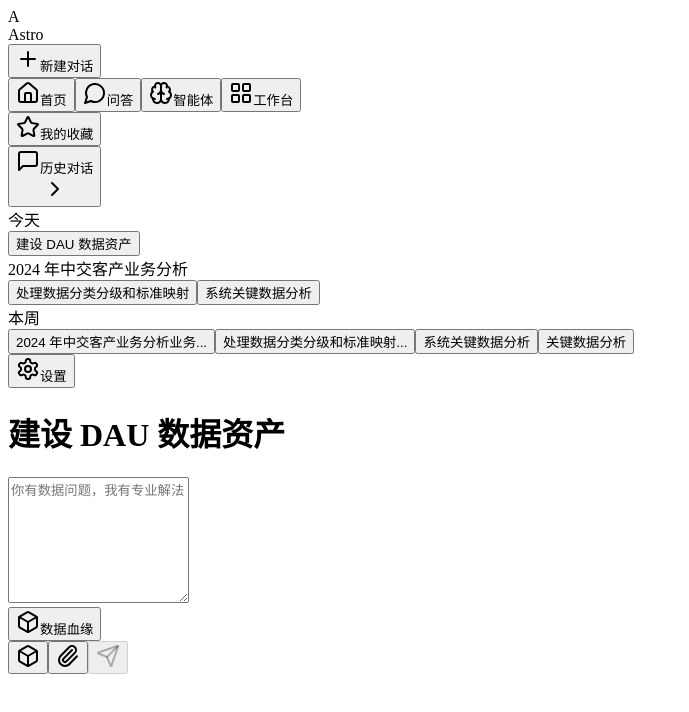
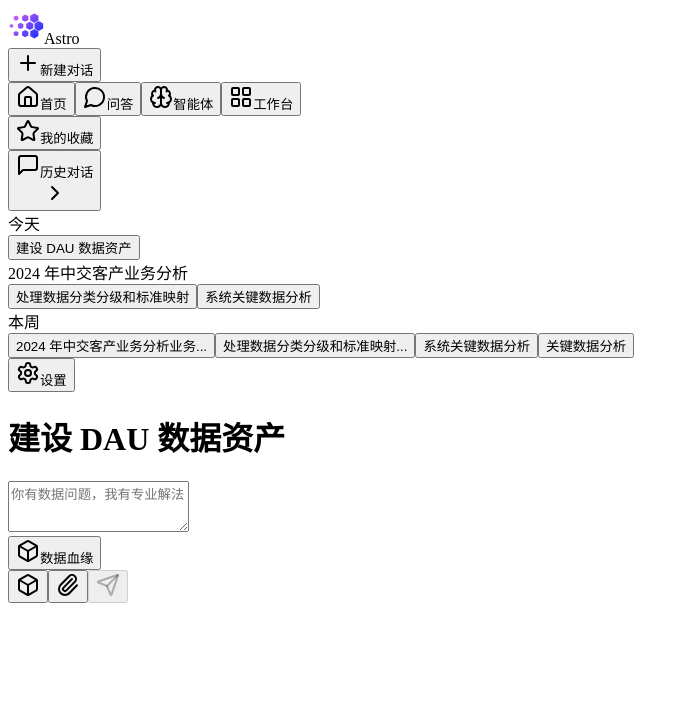
Before and after one commit to leiniaozl229/astro-demo, a React (Vite) app: page / in a window 1280 px wide. Shown: the top 712 px of the page, without its empty margins (0-689 px from the left). Built offline with nearby package versions, Linux system fonts and the light colour scheme; the HTML template or start-up script is replaced by a standard one.

Commit message:
Add astro logo asset and use in sidebar and chat
- Created src/assets directory and moved astro-logo.svg
- Updated Sidebar to use astro logo image instead of gradient icon
- Updated ChatMessage to use astro logo for assistant avatar
- Removed Cpu icon import from ChatMessage

```diff
--- a/src/components/chat/ChatInput.tsx
+++ b/src/components/chat/ChatInput.tsx
@@ -34,12 +34,12 @@ export function ChatInput({ disabled = false, onSend }: ChatInputProps) {
             placeholder="你有数据问题，我有专业解法"
             disabled={disabled}
             rows={3}
-            className="w-full bg-transparent border-none outline-none resize-none text-sm text-gray-700 placeholder-gray-400"
-            style={{ minHeight: '120px' }}
+            className="w-full h-12 bg-transparent border-none outline-none resize-none text-sm text-gray-700 placeholder-gray-400"
+            // style={{ minHeight: '120px' }}
           />
 
           {/* 底部工具栏 */}
-          <div className="flex items-center justify-between mt-3 pt-3 border-t border-gray-50">
+          <div className="flex items-center justify-between border-t border-gray-50">
             {/* 左侧标签按钮 */}
             <div className="flex items-center gap-2">
               <button className="flex items-center gap-1.5 px-3 py-1.5 bg-blue-50 hover:bg-blue-100 text-blue-600 rounded-full text-xs font-medium transition-colors">
--- a/src/components/chat/ChatMessage.tsx
+++ b/src/components/chat/ChatMessage.tsx
@@ -1,7 +1,8 @@
 import { Message } from '../types/chat';
-import { Cpu, User, ThumbsUp, ThumbsDown, RotateCcw, Copy } from 'lucide-react';
+import { User, ThumbsUp, ThumbsDown, RotateCcw, Copy } from 'lucide-react';
 import { MessageRenderer } from './MessageRenderer';
 import { cn } from '../../utils/cn';
+import astroLogo from '../../assets/astro-logo.svg';
 
 interface ChatMessageProps {
   message: Message;
@@ -18,14 +19,14 @@ export function ChatMessage({ message, index, onMessageComplete, onConfirm }: Ch
       {/* 头像 */}
       <div
         className={cn(
-          'flex-shrink-0 w-8 h-8 rounded-full flex items-center justify-center',
-          isUser ? 'bg-gradient-to-br from-blue-500 to-blue-600' : 'bg-gradient-to-br from-purple-500 to-blue-500'
+          'flex-shrink-0 w-8 h-8 rounded-full flex items-center justify-center overflow-hidden',
+          isUser ? 'bg-gradient-to-br from-blue-500 to-blue-600' : 'bg-white'
         )}
       >
         {isUser ? (
           <User className="w-4 h-4 text-white" />
         ) : (
-          <Cpu className="w-4 h-4 text-white" />
+          <img src={astroLogo} alt="Astro" className="w-full h-full" />
         )}
       </div>
 
--- a/src/components/layout/Sidebar.tsx
+++ b/src/components/layout/Sidebar.tsx
@@ -1,5 +1,6 @@
 import { MessageSquare, Plus, Home, MessageCircle, Brain, LayoutGrid, Star, ChevronRight, Settings, Send } from 'lucide-react';
 import { cn } from '../../utils/cn';
+import astroLogo from '../../assets/astro-logo.svg';
 
 const MENU_ITEMS = [
   { icon: Home, label: '首页', path: '/' },
@@ -32,9 +33,7 @@ export function Sidebar() {
       {/* 顶部 Logo 区域 */}
       <div className="flex items-center gap-3 px-4 py-3 border-b border-gray-100">
         <div className="flex items-center gap-2">
-          <div className="w-8 h-8 bg-gradient-to-br from-purple-600 to-blue-600 rounded-lg flex items-center justify-center">
-            <span className="text-white font-bold text-sm">A</span>
-          </div>
+          <img src={astroLogo} alt="Astro" className="w-8 h-8" />
           <span className="text-lg font-semibold text-gray-800">Astro</span>
         </div>
       </div>
```
Also changed, not shown: src/assets/astro-logo.svg (added).
